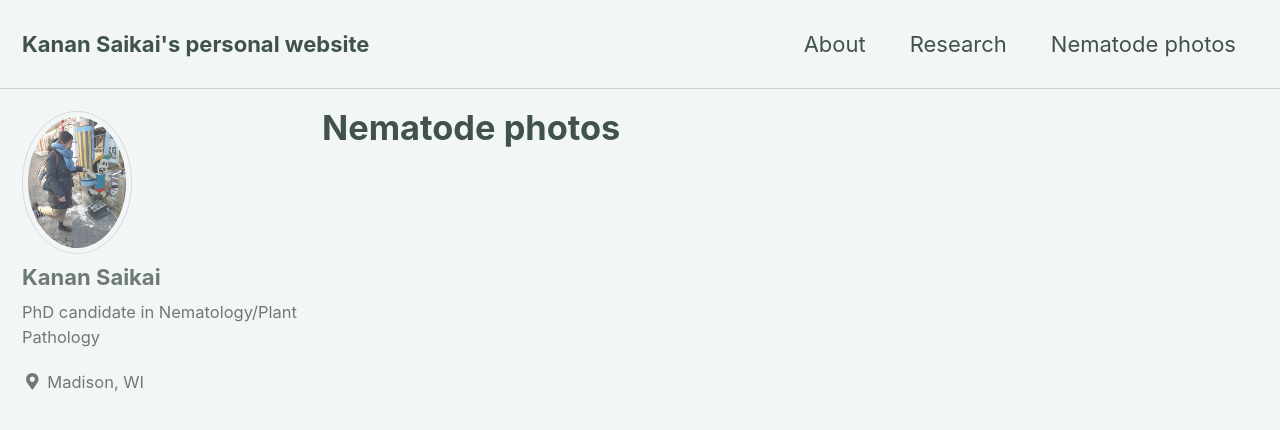
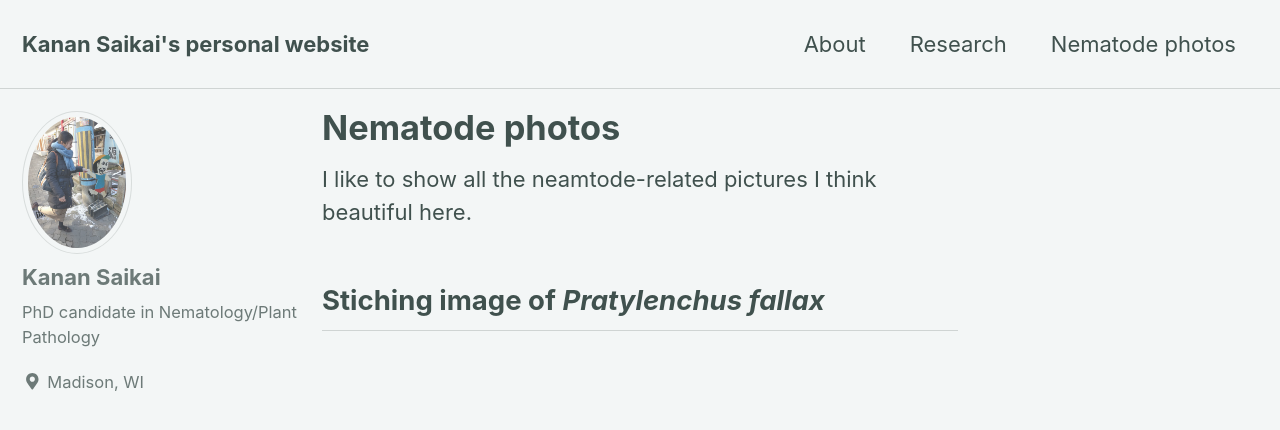
Before and after one commit to ksaikai/ksaikai.github.io, a Jekyll site: the page built from _pages/photos.md, in a window 1280 px wide and 900 px high. Shown: the top 430 px of the window. Built offline with Jekyll 4.4.1, drawn with Linux system fonts in a browser that asks for light colours; cached includes are drawn as plain includes; nearby versions of some CDN libraries.

Commit message:
Update photos.md

```diff
--- a/_pages/photos.md
+++ b/_pages/photos.md
@@ -2,3 +2,8 @@
 title: "Nematode photos"
 permalink: /nematode/
 ---
+
+I like to show all the neamtode-related pictures I think beautiful here.
+
+## Stiching image of *Pratylenchus fallax*
+![](rln734_stiching.png)
```
